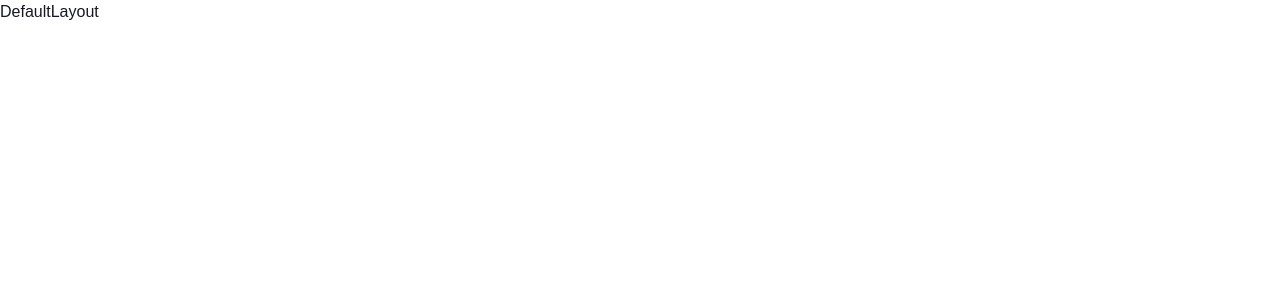
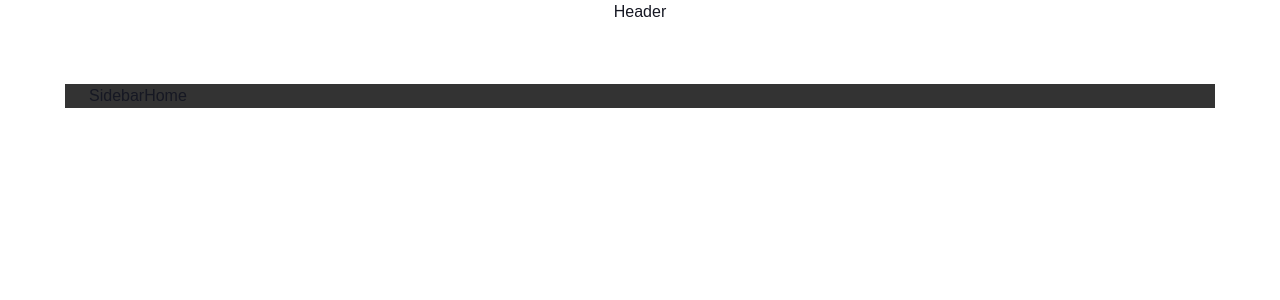
Before and after one commit to ntp-bi/tiktok-clone, a React (Vite) app: page / in a window 1280 px wide. Shown: the top 300 px of the page. Built offline with nearby package versions, Linux system fonts and the light colour scheme; a web font is replaced by a local one.

Commit message:
make layout

```diff
--- a/src/layout/default-layout/DefaultLayout.jsx
+++ b/src/layout/default-layout/DefaultLayout.jsx
@@ -1,13 +1,25 @@
-import React from 'react'
+import React from "react";
+import PropTypes from "prop-types";
+
+import Header from "../../components/header/Header";
+import Sidebar from "../../components/sidebar/Sidebar";
 
 import "./default-layout.scss";
 
-const DefaultLayout = () => {
-  return (
-    <div>
-      DefaultLayout
-    </div>
-  )
-}
+const DefaultLayout = (props) => {
+    return (
+        <div className="wrapper">
+            <Header />
+            <div className="container">
+                <Sidebar />
+                <div className="content">{props.children}</div>
+            </div>
+        </div>
+    );
+};
 
-export default DefaultLayout
+DefaultLayout.propTypes = {
+    children: PropTypes.node.isRequired,
+};
+
+export default DefaultLayout;
--- a/src/layout/default-layout/default-layout.scss
+++ b/src/layout/default-layout/default-layout.scss
@@ -0,0 +1,19 @@
+@use "../../sass/" as *;
+
+.wrapper {
+    @include flex(center, unset);
+    flex-direction: column;
+
+    .container {
+        display: flex;
+        width: $default-layout-width;
+        max-width: 100%;
+        padding: 0 $default-layout-horizontal-spacer;
+        margin-top: $default-layout-header-height;
+        background-color: #333;
+
+        .content {
+           flex: 1;
+        }
+    }
+}
--- a/src/layout/header-only/HeaderOnly.jsx
+++ b/src/layout/header-only/HeaderOnly.jsx
@@ -1,13 +1,20 @@
-import React from 'react'
+import React from "react";
+import PropTypes from "prop-types";
+import Header from "../../components/header/Header";
 
-import "./header-only.scss";
+const HeaderOnly = (props) => {
+    return (
+        <div className="wrapper">
+            <Header />
+            <div className="container">
+                <div className="content">{props.children}</div>
+            </div>
+        </div>
+    );
+};
 
-const HeaderOnly = () => {
-  return (
-    <div>
-      HeaderOnly
-    </div>
-  )
-}
+HeaderOnly.propTypes = {
+    children: PropTypes.node.isRequired,
+};
 
-export default HeaderOnly
+export default HeaderOnly;
```
